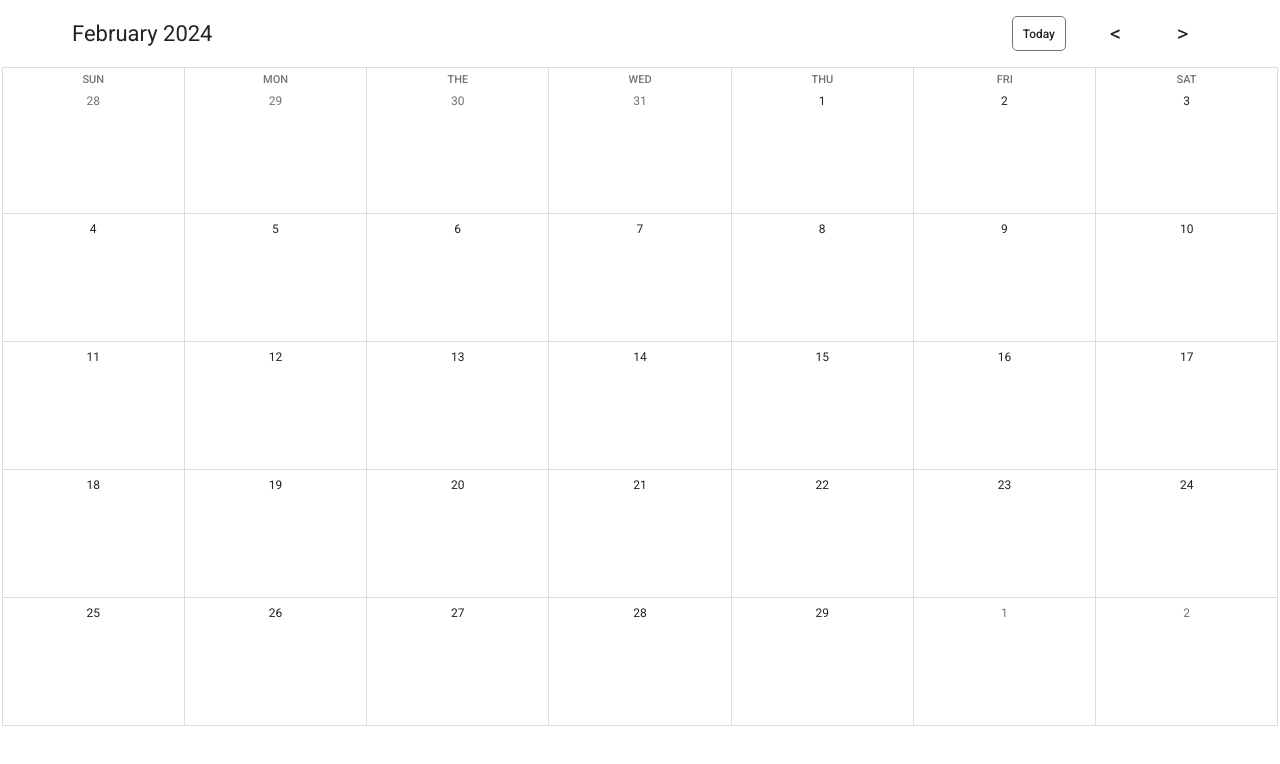
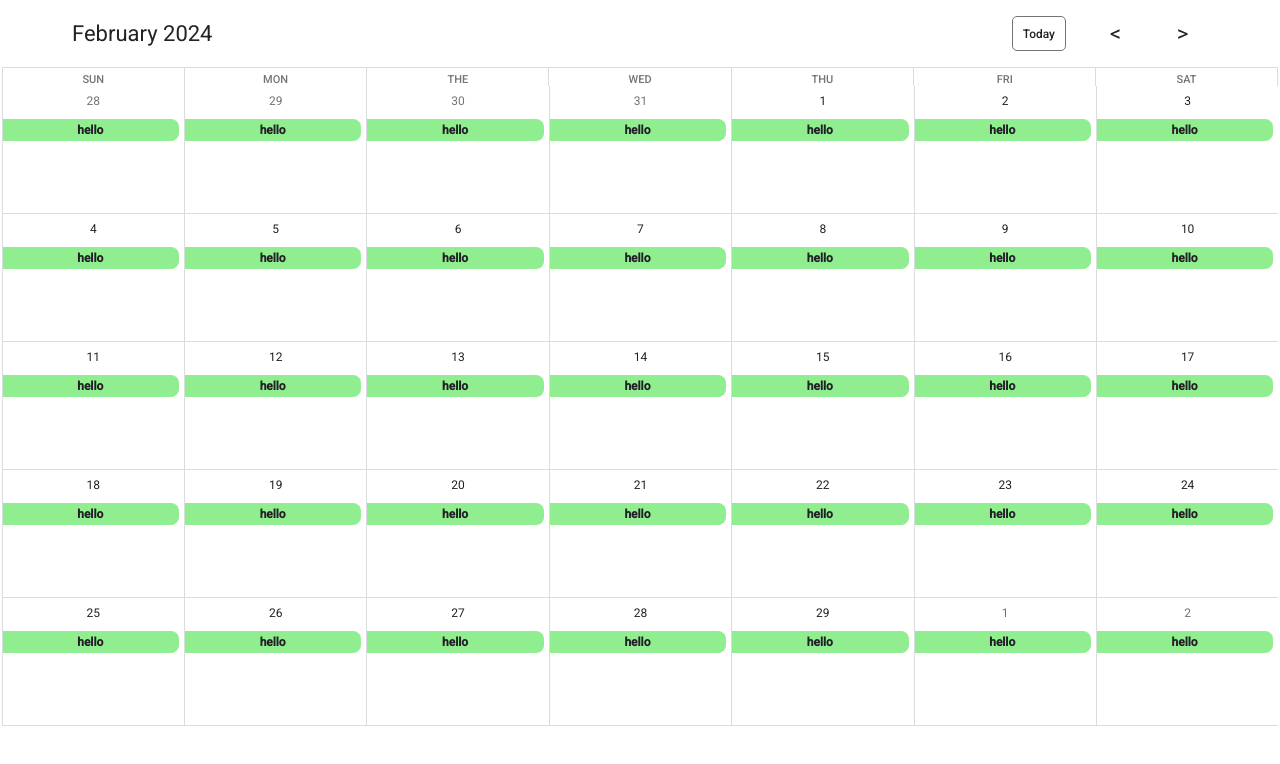
Before and after one commit to dmmuralitharan/Calendar, an Angular app: page / in a window 1280 px wide. Shown: the top 764 px of the page. Built offline with nearby package versions, Linux system fonts and the light colour scheme.

Commit message:
add styles for event

```diff
--- a/data/db.json
+++ b/data/db.json
@@ -3,43 +3,43 @@
     {
       "id":1,
       "batch_code": "b001",
-      "lecture_start_date": "12-12-2023",
-      "lecture_end_date": "12-12-2024",
+      "lecture_start_date": "2024-02-07",
+      "lecture_end_date": "2024-02-10",
       "location":"Legend Inn"
     },
     {
       "id":2,
       "batch_code": "b002",
-      "lecture_start_date": "01-01-2023",
-      "lecture_end_date": "01-02-2023",
+      "lecture_start_date": "2024-02-02",
+      "lecture_end_date": "2024-03-02",
       "location":"Melanka"
     },
     {
       "id":3,
       "batch_code": "b003",
-      "lecture_start_date": "01-03-2023",
-      "lecture_end_date": "01-05-2023",
+      "lecture_start_date": "2024-04-02",
+      "lecture_end_date": "2024-04-02",
       "location":"Legend Inn"
     },
     {
       "id":4,
       "batch_code": "b004",
-      "lecture_start_date": "01-06-2023",
-      "lecture_end_date": "15-06-2013",
+      "lecture_start_date": "2024-03-05",
+      "lecture_end_date": "2024-03-08",
       "location":"Legend Inn"
     },
     {
       "id":5,
       "batch_code": "b005",
-      "lecture_start_date": "15-08-2023",
-      "lecture_end_date": "22-08-2013",
+      "lecture_start_date": "2024-02-20",
+      "lecture_end_date": "2024-02-22",
       "location":"Legend Inn"
     },
     {
       "id":6,
       "batch_code": "b006",
-      "lecture_start_date": "15-12-2023",
-      "lecture_end_date": "30-12-2013",
+      "lecture_start_date": "2024-06-12",
+      "lecture_end_date": "2024-07-22",
       "location":"Legend Inn"
     }
   ]
--- a/src/app/components/calendar-view/calendar-view.component.css
+++ b/src/app/components/calendar-view/calendar-view.component.css
@@ -54,6 +54,7 @@ header .btns .btn.today:hover {
     flex-direction: column;
     margin: 0rem 0.1rem;
     height: 80dvh;
+    /* position: relative; */
   }
 
   .calendar-container .weekdays {
@@ -77,13 +78,19 @@ header .btns .btn.today:hover {
     border-right: 0.1px solid var(--hairline);
   }
 
-  .calendar-container .days {
+  .calendar-container .presentation {
+    position: relative;
+  }
+
+  .calendar-container .days,
+  .calendar-container .events {
     display: flex;
     flex-wrap: wrap;
     min-height: 80dvh;
   }
 
-  .calendar-container .days .day-wrapper {
+  .calendar-container .days .day-wrapper ,
+  .calendar-container .events .day-wrapper {
     display: flex;
     flex-direction: column;
     width: calc(100% / 7 );
@@ -91,11 +98,13 @@ header .btns .btn.today:hover {
     border-bottom: 0.1px solid var(--hairline);
   }
 
-  .calendar-container .days:last-child {
+  .calendar-container .days:last-child,
+  .calendar-container .events:last-child  {
     border-right: 0.1px solid var(--hairline);
   }
 
-  .calendar-container .days .day-wrapper .day {
+  .calendar-container .days .day-wrapper .day,
+  .calendar-container .events .day-wrapper .day {
     text-align: center;
     transition: all 0.3s;
     display: flex;
@@ -107,11 +116,41 @@ header .btns .btn.today:hover {
     height: 30px;
   }
 
-  .calendar-container .days .day-wrapper .day > span{
+  .calendar-container .days .day-wrapper .day > span {
     height: 25px;
     width: 25px;
     padding: 5px;
     border-radius: 50%;
+  }
+
+  .calendar-container .events .day-wrapper .day  {
+    margin-top: 2rem;
+    font-weight: bold;
+    display: block;
+    width: 100%;
+  }
+
+  .calendar-container .events .day-wrapper .day > span {
+    font-weight: bold;
+    display: block;
+    width: 100%;
+  }
+
+   span.has-event {
+    margin-top: 1px;
+    padding: 4px 0px ;
+    background-color: lightgreen;
+  }
+
+  span.has-event.if-event-start {
+    border-top-left-radius: 8px;
+    border-bottom-left-radius: 8px;
+  }
+
+  span.has-event.if-event-end {
+    border-top-right-radius: 8px;
+    border-bottom-right-radius: 8px;
+    width: calc(100% - 5px) !important;
   }
 
   .calendar-container .days .day-wrapper .day.next,
@@ -128,3 +167,20 @@ header .btns .btn.today:hover {
     background-color: var(--bg-primary);
     color: var(--text-light);
   }
+
+    /* event */
+    .calendar-container .events {
+      position: absolute;
+      top: 0;
+      left: 0;
+      width: 100%;
+      z-index: -1;
+      /* height: calc(100%-30px); */
+    }
+
+    .calendar-container .events,
+    .calendar-container .events:last-child ,
+    .calendar-container .events .day-wrapper
+    {
+      border: none !important;
+    }
--- a/src/app/components/calendar-view/calendar-view.component.html
+++ b/src/app/components/calendar-view/calendar-view.component.html
@@ -20,7 +20,15 @@
   <div class="presentation">
     <div class="days">
       <div class="day-wrapper" *ngFor="let monthDate of monthDates">
-        <div class="day" [class.prev]="monthDate.isPastMonthDay" [class.next]="monthDate.isNextMonthDay"> <span>{{ (monthDate.date | date: 'd') }}</span>
+        <div class="day" [class.prev]="monthDate.isPastMonthDay" [class.next]="monthDate.isNextMonthDay"> <span>{{
+            (monthDate.date | date: 'd') }}</span>
+        </div>
+      </div>
+    </div>
+    <div class="events">
+      <div class="day-wrapper" *ngFor="let monthDate of monthDates">
+        <div class="day">
+          <span class="has-event if-event-end">hello</span>
         </div>
       </div>
     </div>
--- a/src/app/services/calendar.service.ts
+++ b/src/app/services/calendar.service.ts
@@ -32,6 +32,8 @@ export class CalendarService {
   currentDate = this.date.getDate();
   currentMonth = this.date.getMonth();
   currentYear = this.date.getFullYear();
+  API_URL = "http://localhost:3000"
+  events$: Observable<any> = this.getEvents();
 
   constructor(private http: HttpClient) {}
 
@@ -136,10 +138,21 @@ export class CalendarService {
     return new Date(_year, _month - 1, _day);
   }
 
-   // get all events from the backend
-
-   API_URL = "http://localhost:3000"
    getEvents(): Observable<any> {
      return this.http.get(`${this.API_URL}/batch`)
    }
+
+   events(currentDate: Date): any[] {
+    const events = this.events$.subscribe((data) => {
+      // console.log(data);
+      let eve = data.filter(function (item: any) {
+        console.log(new Date(item.lecture_start_date), currentDate);
+
+        return new Date(item.lecture_start_date) === currentDate;
+      });
+      // console.log(eve);
+      return eve;
+    });
+    return [events];
+  }
 }
```
Lines whose indentation alone changed are shown as unchanged.
